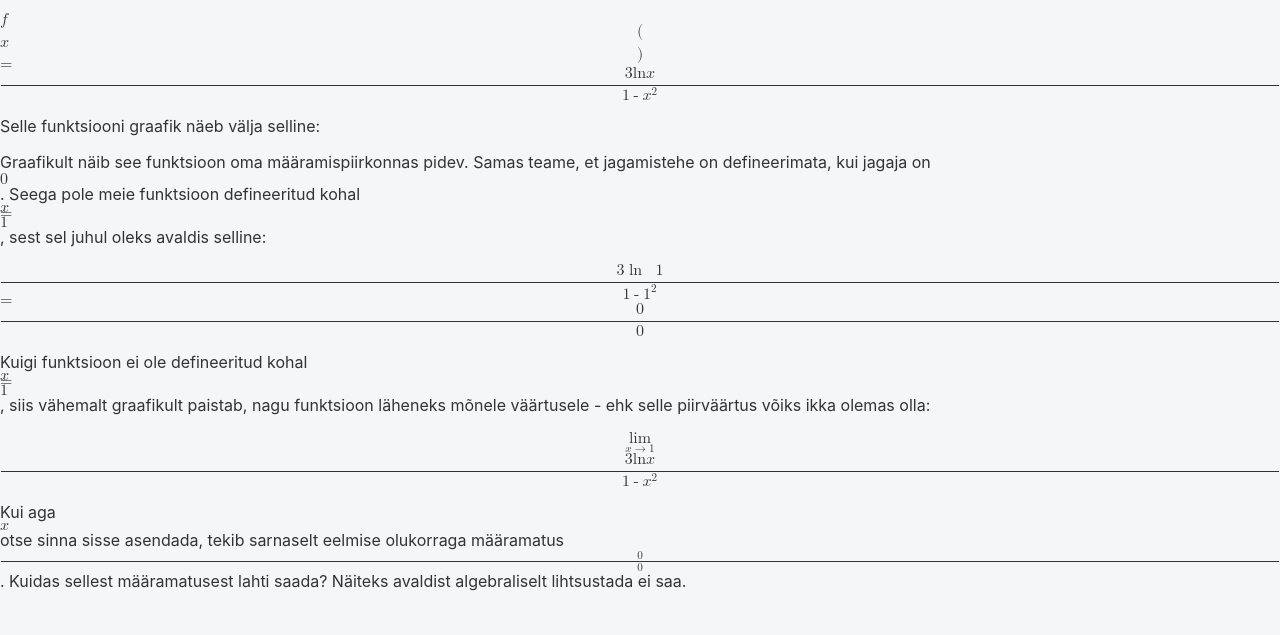
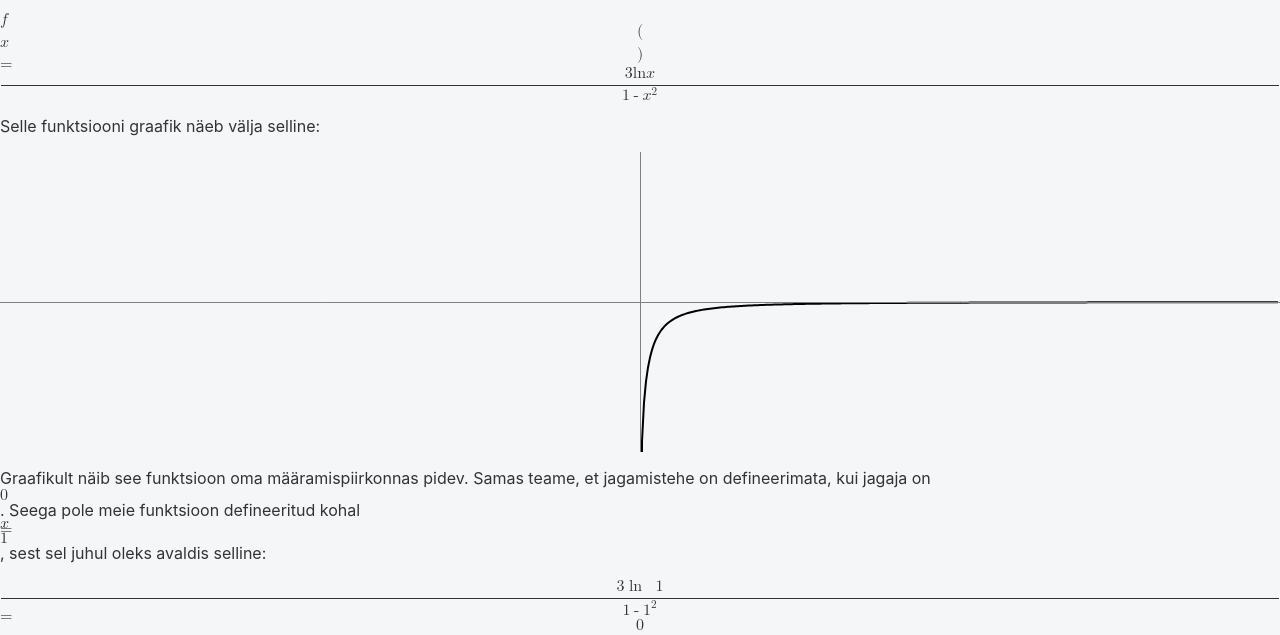
Before and after one commit to UTandri/Veebileheprojekt, a plain HTML site: page lhospital.html in a window 1280 px wide. Shown: the part 105-740 px from the top of the page. Drawn offline with Linux system fonts and the light colour scheme.

Commit message:
lisa lhospitali reegli graafiku prototüüp

```diff
--- a/css/lhospital.css
+++ b/css/lhospital.css
@@ -1,7 +1,7 @@
 math {
     /*
     Vaikimisi ära "krimpsuta kokku" murde ja teisi suuri avaldisi
-    See omadus tekitab CSS validaatoris hoiatusi, samas peaks laialdaselt toetatud olema
+    See omadus tekitab küll CSS validaatoris hoiatusi, samas peaks laialdaselt toetatud olema
     */
     math-style: normal;
 }
@@ -14,3 +14,9 @@ math {
     display: inline;
     math-style: compact;
 }
+
+canvas {
+    display: block;
+    width: 100%;
+    height: 300px;
+}
--- /dev/null
+++ b/js/lhospital.js
@@ -0,0 +1,81 @@
+const canvas = document.getElementById("fx");
+const ctx = canvas.getContext("2d");
+
+// f(x) funktsioon, mida tahame joonistada
+function f(x) {
+    return (3 * Math.log(x)) / (1 - x*x);
+}
+
+// <canvas> joonistab kõige teravamalt siis, kui koordinaat on
+// "kahe piksli vahel", ehk murdosa on .5
+// see funktsioon annab "terava koordinaadi", kasulik telgede joonistamiseks
+function terav(x) {
+    return Math.floor(x) + 0.5;
+}
+
+// võtab matemaatilise x-koordinaadi ja annab vastava koordinaadi lõuendil
+function graafikuX(x) {
+    return 20*x + canvas.width / 2;
+}
+
+// võtab x-koordinaadi lõuendil ja annab vastava matemaatilise koordinaadi
+function matemaatilineX(x) {
+    return (x - canvas.width / 2)/20
+}
+
+// võtab matemaatilise y-koordinaadi ja annab vastava koordinaadi lõuendil
+var eelmineY;
+function graafikuY(y) {
+    if (Number.isNaN(y)) {
+        // kui y on määramata, kasutame eelmist
+        y = eelmineY;
+    } else if (y === Number.POSITIVE_INFINITY) {
+        // kui y on lõpmatu, kasutame väga suurt numbrit
+        y = 1000;
+    } else if (y === Number.NEGATIVE_INFINITY) {
+        y = -1000;
+    }
+
+    eelmineY = y;
+    return canvas.height/2-20*y;
+}
+
+function joonista() {
+    // kustuta lõuend
+    ctx.clearRect(0, 0, canvas.width, canvas.height);
+
+    // joonista graafik
+    ctx.beginPath();
+    var lõpp = matemaatilineX(canvas.width);
+    for (var i = 0; i < lõpp; i += 0.1) {
+        ctx.lineTo(graafikuX(i), graafikuY(f(i)));
+    }
+    ctx.strokeStyle = "black";
+    ctx.lineWidth = 2
+    ctx.stroke();
+
+    ctx.strokeStyle = "gray";
+    ctx.lineWidth = 1
+
+    // joonista x-telg
+    ctx.beginPath();
+    ctx.moveTo(0, terav(canvas.height/2));
+    ctx.lineTo(terav(canvas.width), terav(canvas.height/2));
+    ctx.stroke();
+
+    // joonista y-telg
+    ctx.beginPath();
+    ctx.moveTo(terav(canvas.width/2), 0);
+    ctx.lineTo(terav(canvas.width/2), terav(canvas.height));
+    ctx.stroke();
+}
+
+// tuvastab, kui lõuendi suurus muutub (näiteks brauseri akent suurendades)
+// allikas: https://stackoverflow.com/a/73831830
+const observer = new ResizeObserver((entries) => {
+  canvas.width = canvas.clientWidth;
+  canvas.height = canvas.clientHeight;
+
+  joonista();
+});
+observer.observe(canvas)
--- a/lhospital.html
+++ b/lhospital.html
@@ -6,6 +6,8 @@
         <title>L'Hospitali reegel</title>
         <link rel="stylesheet" href="css/main.css">
         <link rel="stylesheet" href="css/lhospital.css">
+
+        <script src="js/lhospital.js" defer></script>
     </head>
     <body>
         <h1>L'Hospitali reegel</h1>
@@ -36,7 +38,17 @@
             Selle funktsiooni graafik näeb välja selline:
         </p>
 
-        <!--Graafik läheb siia-->
+        <canvas id="fx">
+            Algne funktsiooni
+            <math class="blockmath">
+                <mi>f</mi>
+                <mo>(</mo>
+                <mi>x</mi>
+                <mo>)</mo>
+            </math>
+            graafik
+        </canvas>
+
 
         <p>
             Graafikult näib see funktsioon oma määramispiirkonnas pidev.
```
Also changed, not shown: index.html (+1 -1 lines).
